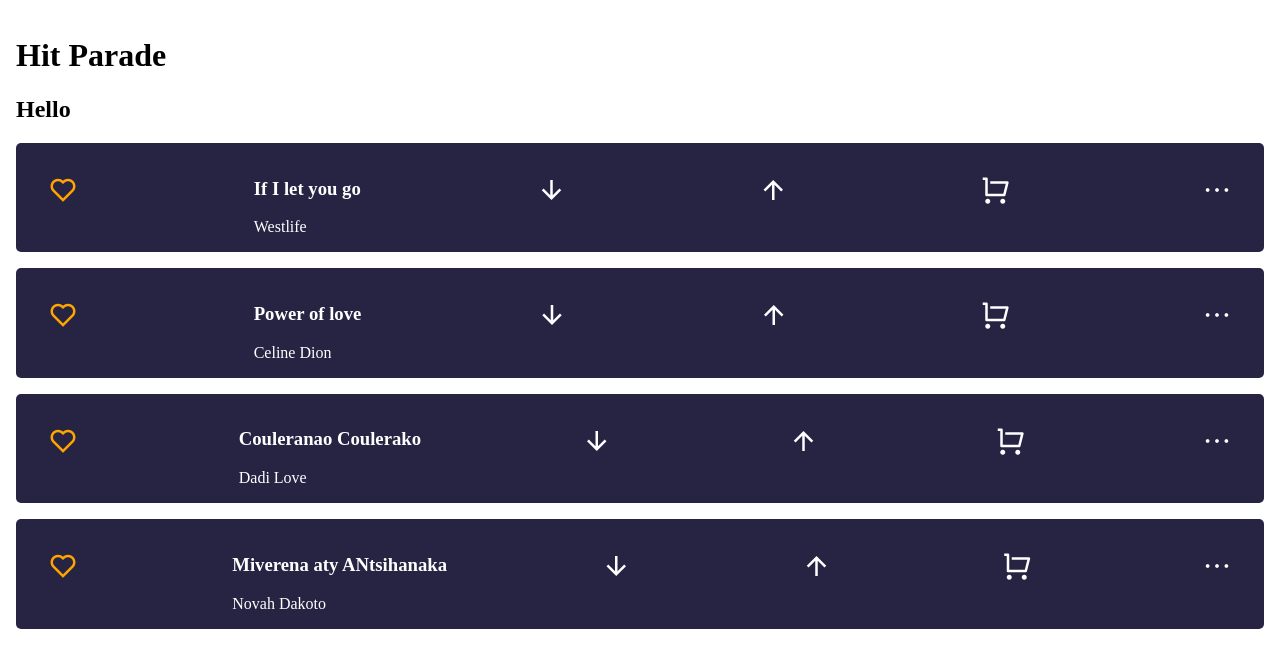
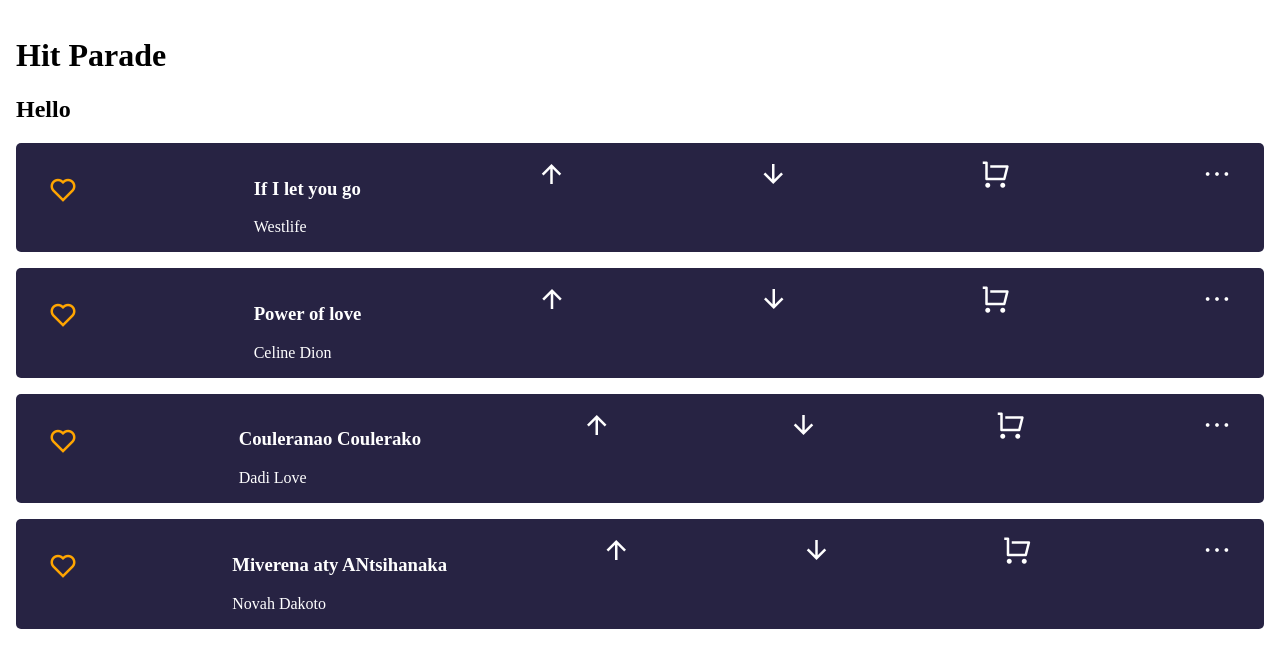
Before and after one commit to moro-patana/hit-parade-react, a React app: page / in a window 1280 px wide. Shown: the top 668 px of the page. Built offline with nearby package versions, Linux system fonts and the light colour scheme.

Commit message:
wrapped i inside of div

```diff
--- a/App.js
+++ b/App.js
@@ -13,10 +13,18 @@
                         <h3>{song.title}</h3>
                         <span>{song.artist}</span>
                     </div>
-                    <i class="ri-arrow-down-line"></i>
-                    <i class="ri-arrow-up-line"></i>
-                    <i class="ri-shopping-cart-line"></i>
-                    <i class="ri-more-line"></i>
+                    <div class="upvote">
+                        <i class="ri-arrow-up-line"></i>
+                    </div>
+                    <div class="downvote">
+                        <i class="ri-arrow-down-line"></i>
+                    </div>
+                    <div class="cart">
+                        <i class="ri-shopping-cart-line"></i>
+                    </div>
+                    <div class="lyrics">
+                        <i class="ri-more-line"></i>
+                    </div>
                 </div>
 
         ))}
```
Also changed, not shown: 2 other files (tests, documents, lock files or other folders).
